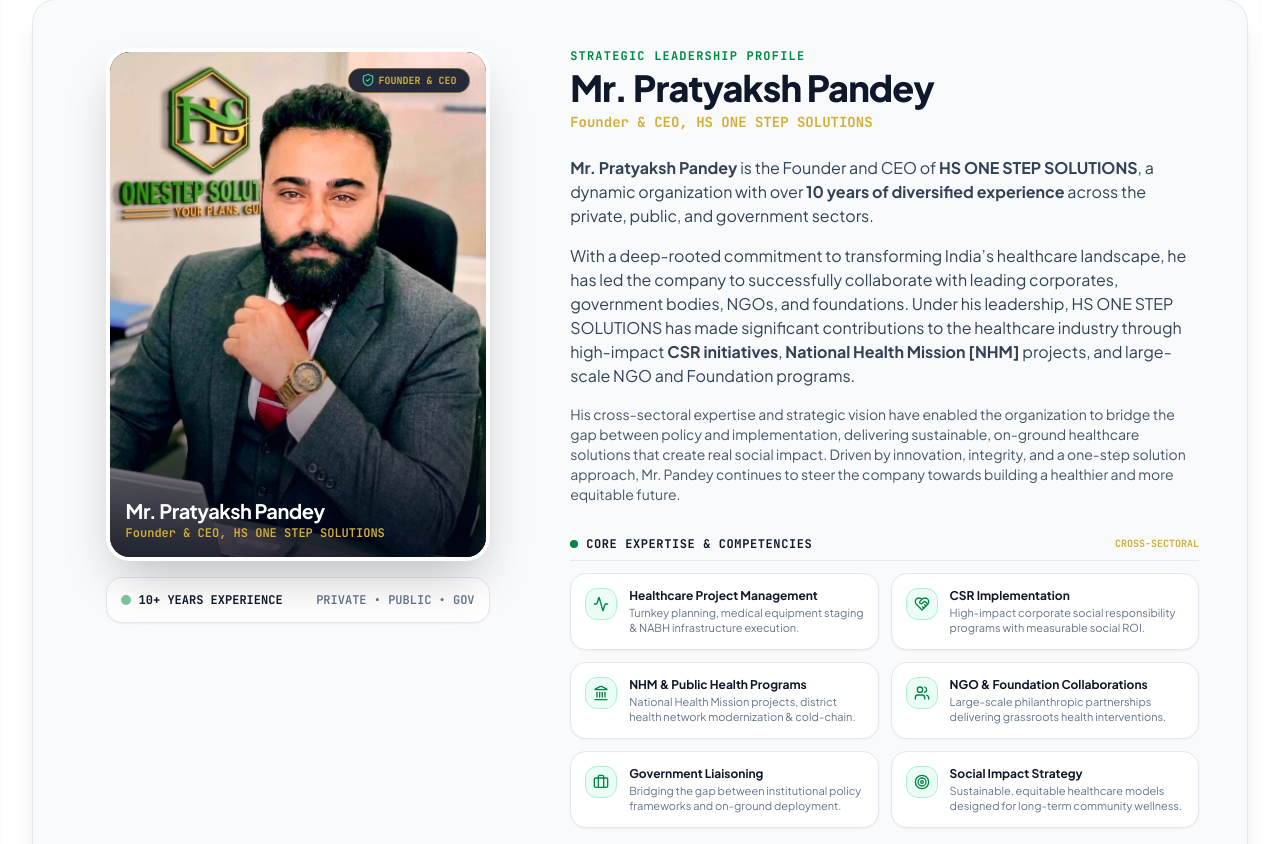
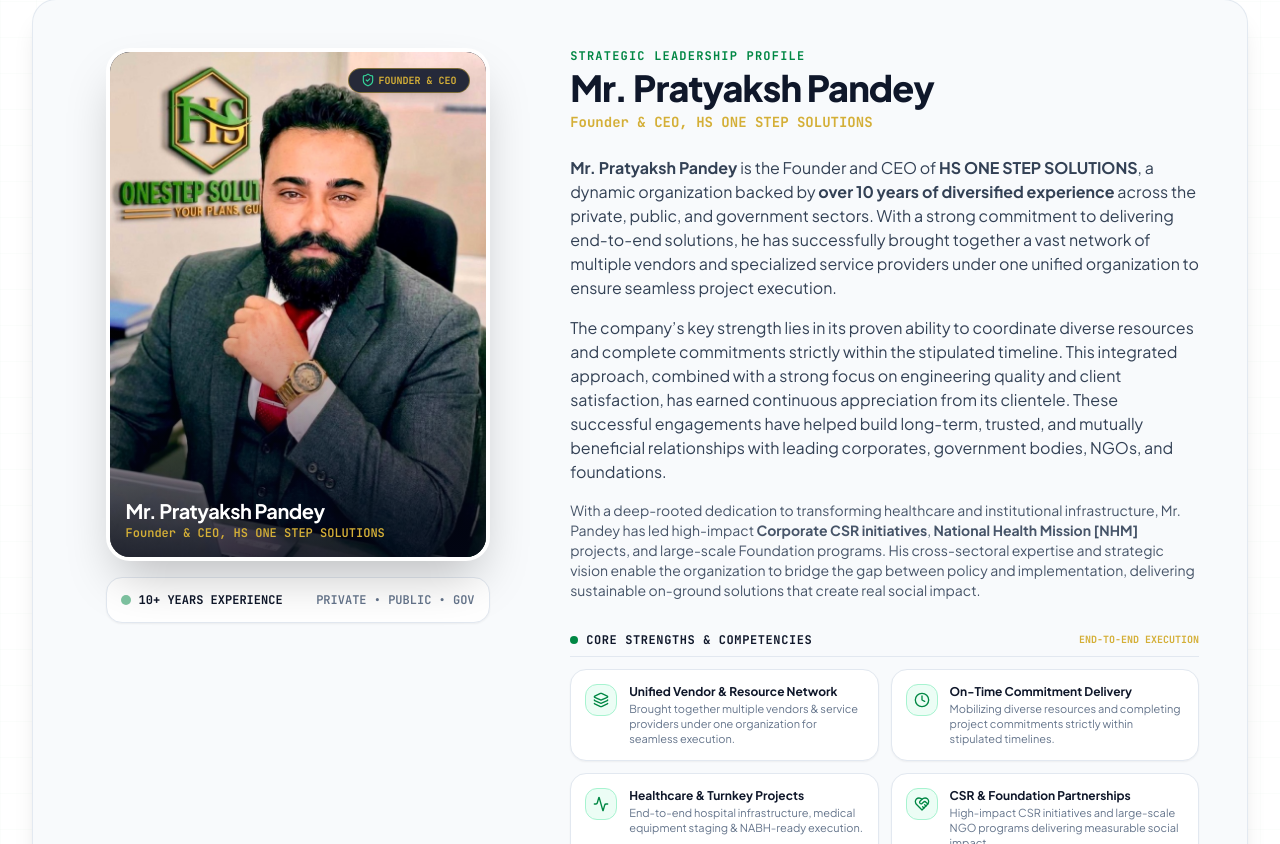
Before and after one commit to ajayjacob159/HS-Onestep-Solution-, a React (Vite) app: page / in a window 1280 px wide. Shown: the part 2736-3580 px from the top of the page. Built offline with nearby package versions, Linux system fonts and the light colour scheme; the HTML template or start-up script is replaced by a standard one.

Commit message:
feat: rewrite executive founder statement emphasizing unified multi-vendor network and on-time commitment delivery

```diff
--- a/src/components/sections/FounderSection.tsx
+++ b/src/components/sections/FounderSection.tsx
@@ -12,40 +12,42 @@
   Landmark,
   Target,
   Users,
-  Globe2
+  Layers,
+  Clock,
+  ThumbsUp
 } from "lucide-react";
 import { triggerHaptic } from "../../utils/haptics";
 
 const CORE_EXPERTISE = [
   {
-    title: "Healthcare Project Management",
-    desc: "Turnkey planning, medical equipment staging & NABH infrastructure execution.",
+    title: "Unified Vendor & Resource Network",
+    desc: "Brought together multiple vendors & service providers under one organization for seamless execution.",
+    icon: Layers
+  },
+  {
+    title: "On-Time Commitment Delivery",
+    desc: "Mobilizing diverse resources and completing project commitments strictly within stipulated timelines.",
+    icon: Clock
+  },
+  {
+    title: "Healthcare & Turnkey Projects",
+    desc: "End-to-end hospital infrastructure, medical equipment staging & NABH-ready execution.",
     icon: Activity
   },
   {
-    title: "CSR Implementation",
-    desc: "High-impact corporate social responsibility programs with measurable social ROI.",
+    title: "CSR & Foundation Partnerships",
+    desc: "High-impact CSR initiatives and large-scale NGO programs delivering measurable social impact.",
     icon: HeartHandshake
   },
   {
     title: "NHM & Public Health Programs",
-    desc: "National Health Mission projects, district health network modernization & cold-chain.",
+    desc: "National Health Mission projects, district medical cold-chains & public health modernization.",
     icon: Landmark
   },
   {
-    title: "NGO & Foundation Collaborations",
-    desc: "Large-scale philanthropic partnerships delivering grassroots health interventions.",
-    icon: Users
-  },
-  {
-    title: "Government Liaisoning",
-    desc: "Bridging the gap between institutional policy frameworks and on-ground deployment.",
-    icon: Briefcase
-  },
-  {
-    title: "Social Impact Strategy",
-    desc: "Sustainable, equitable healthcare models designed for long-term community wellness.",
-    icon: Target
+    title: "Client Trust & Quality Assurance",
+    desc: "Uncompromising focus on quality and client satisfaction, fostering long-term mutual relationships.",
+    icon: ThumbsUp
   }
 ];
 
@@ -136,29 +138,29 @@
                 </p>
               </div>
 
-              {/* Core Narrative Paragraphs */}
+              {/* Official Rewritten Executive Narrative */}
               <div className="space-y-4 text-slate-700 text-sm sm:text-base leading-relaxed">
                 <p>
-                  <strong>Mr. Pratyaksh Pandey</strong> is the Founder and CEO of <strong>HS ONE STEP SOLUTIONS</strong>, a dynamic organization with over <strong>10 years of diversified experience</strong> across the private, public, and government sectors.
+                  <strong>Mr. Pratyaksh Pandey</strong> is the Founder and CEO of <strong>HS ONE STEP SOLUTIONS</strong>, a dynamic organization backed by <strong>over 10 years of diversified experience</strong> across the private, public, and government sectors. With a strong commitment to delivering end-to-end solutions, he has successfully brought together a vast network of multiple vendors and specialized service providers under one unified organization to ensure seamless project execution.
                 </p>
 
                 <p>
-                  With a deep-rooted commitment to transforming India’s healthcare landscape, he has led the company to successfully collaborate with leading corporates, government bodies, NGOs, and foundations. Under his leadership, HS ONE STEP SOLUTIONS has made significant contributions to the healthcare industry through high-impact <strong>CSR initiatives</strong>, <strong>National Health Mission [NHM]</strong> projects, and large-scale NGO and Foundation programs.
+                  The company’s key strength lies in its proven ability to coordinate diverse resources and complete commitments strictly within the stipulated timeline. This integrated approach, combined with a strong focus on engineering quality and client satisfaction, has earned continuous appreciation from its clientele. These successful engagements have helped build long-term, trusted, and mutually beneficial relationships with leading corporates, government bodies, NGOs, and foundations.
                 </p>
 
                 <p className="text-slate-600 text-sm">
-                  His cross-sectoral expertise and strategic vision have enabled the organization to bridge the gap between policy and implementation, delivering sustainable, on-ground healthcare solutions that create real social impact. Driven by innovation, integrity, and a one-step solution approach, Mr. Pandey continues to steer the company towards building a healthier and more equitable future.
+                  With a deep-rooted dedication to transforming healthcare and institutional infrastructure, Mr. Pandey has led high-impact <strong>Corporate CSR initiatives</strong>, <strong>National Health Mission [NHM]</strong> projects, and large-scale Foundation programs. His cross-sectoral expertise and strategic vision enable the organization to bridge the gap between policy and implementation, delivering sustainable on-ground solutions that create real social impact.
                 </p>
               </div>
 
-              {/* Dedicated Core Expertise Grid */}
+              {/* Dedicated Core Expertise & Strength Grid */}
               <div className="pt-2">
                 <div className="flex items-center justify-between mb-3 border-b border-slate-200 pb-2">
                   <span className="text-xs font-mono text-slate-900 font-extrabold uppercase tracking-wider flex items-center space-x-2">
                     <span className="w-2 h-2 rounded-full bg-[#008744]" />
-                    <span>CORE EXPERTISE & COMPETENCIES</span>
+                    <span>CORE STRENGTHS & COMPETENCIES</span>
                   </span>
-                  <span className="text-[10px] font-mono text-[#D4AF37] font-bold">CROSS-SECTORAL</span>
+                  <span className="text-[10px] font-mono text-[#D4AF37] font-bold">END-TO-END EXECUTION</span>
                 </div>
 
                 <div className="grid grid-cols-1 sm:grid-cols-2 gap-3">
```
